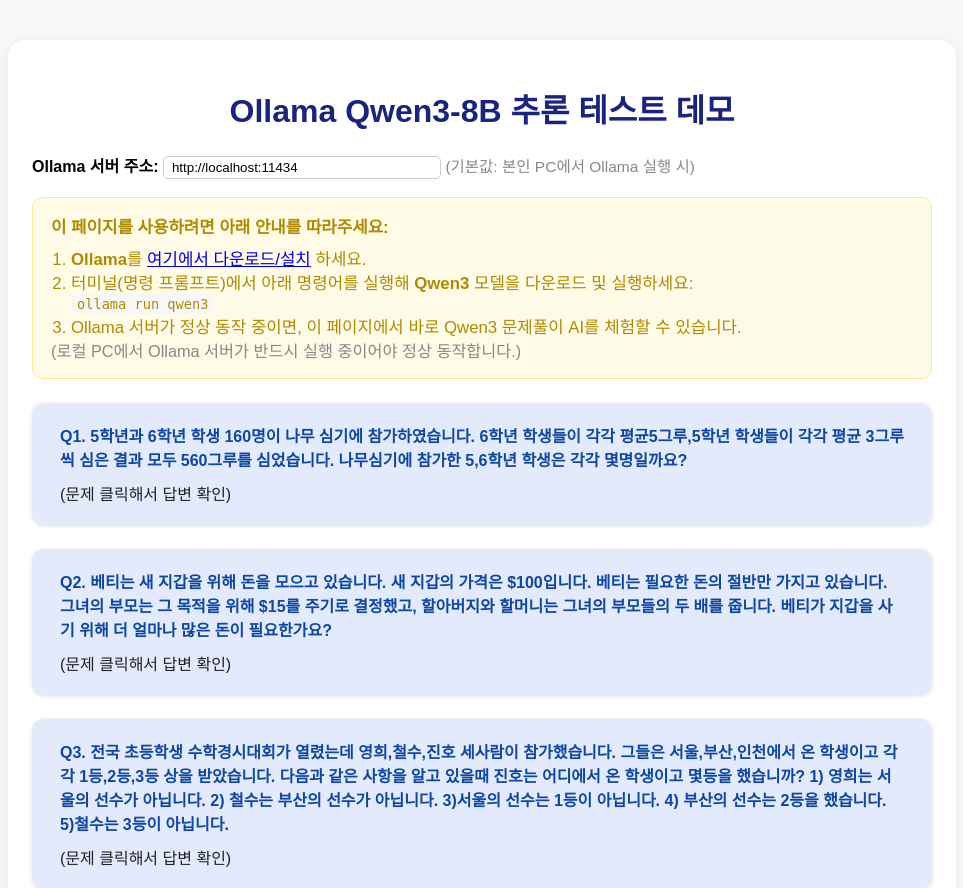
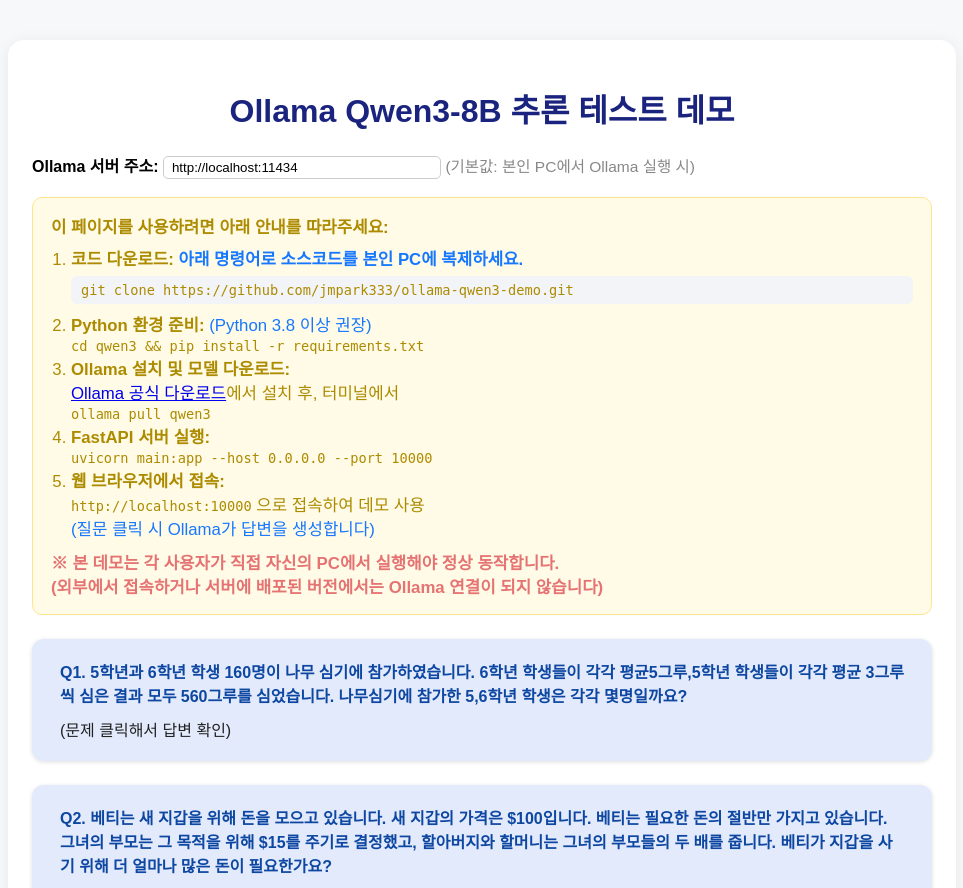
Before and after one commit to jmpark333/ollama-qwen3-demo, a FastAPI app: page / in a window 1280 px wide. Shown: the top 888 px of the page, without its empty margins (158-1121 px from the left). Run offline with FastAPI, Linux system fonts and the light colour scheme.

Commit message:
fix: 안내문구 실제 github URL 반영 및 코드 원상복구 (2025-05-01 16:54:55)

```diff
--- a/main.py
+++ b/main.py
@@ -29,7 +29,7 @@
             payload = {
                 "model": MODEL,
                 "messages": [
-                    {"role": "system", "content": "모든 답변은 반드시 한국어로 해주세요. 반드시 생각 과정만 <think>...</think> 태그로 감싸서 출력하고, 생각과정이 끝나면 그 다음에 본 답변, 풀이 과정, 논리, 수식, 단계별 설명 등을 별도로 출력하세요.\n\n[본 답변 출력 형식 예시]\n1. 문제를 분석합니다.\n2. 조건을 정리합니다.\n3. 수식을 세웁니다.\n4. 계산을 수행합니다.\n5. 결론을 도출합니다.\n\n\n- 각 단계는 반드시 줄바꿈(\\n) 또는 마크다운 번호/목록/소제목(예: 1., 2., 3. 또는 -, * 등)으로 구분해서 출력하세요.\n- 수식, 논리, 과정 등도 단계별로 구분하여 보기 좋게 작성하세요.\n- 새로운 문단과 각 단계는 반드시 빈 줄(두 번 엔터)로 구분하고, 이 규칙을 무시하면 안 됩니다."},  # 2025-05-01 14:31:30 프롬프트에 단계별 예시 및 줄바꿈/목록 유도 추가
+                    {"role": "system", "content": "모든 답변은 반드시 한국어로 해주세요. 생각 과정은 <think>...</think> 태그로 감싸서 출력하고, 생각과정이 끝나면 반드시 본 답변, 풀이 과정, 논리, 수식, 단계별 설명 등을 별도로 출력하세요.\n\n[본 답변 출력 형식 예시]\n1. 문제를 분석합니다.\n2. 조건을 정리합니다.\n3. 수식을 세웁니다.\n4. 계산을 수행합니다.\n5. 결론을 도출합니다.\n\n\n- 각 단계는 반드시 줄바꿈(\\n) 또는 마크다운 번호/목록/소제목(예: 1., 2., 3. 또는 -, * 등)으로 구분해서 출력하세요.\n- 수식, 논리, 과정 등도 단계별로 구분하여 보기 좋게 작성하세요.\n- 새로운 문단과 각 단계는 반드시 빈 줄(두 번 엔터)로 구분하고, 이 규칙을 무시하면 안 됩니다."},  # 2025-05-01 14:31:30 프롬프트에 단계별 예시 및 줄바꿈/목록 유도 추가
                     {"role": "user", "content": question}
                 ],
                 "options": {"num_ctx": 4096, "num_predict": 512}
--- a/static/main.js
+++ b/static/main.js
@@ -14,41 +14,85 @@
             }
             const answerDiv = card.querySelector(".answer");
             answerDiv.innerHTML = '<span style="color:#888;">답변 스트리밍 시작...</span>';
-
-            // Ollama endpoint 동적 fetch (2025-05-01 16:13:30)
-            const questionText = qDiv.innerText.replace(/^Q\d+\.\s*/, "");
             answerDiv.classList.add('answer-streaming');
             let fullContent = "";
+            let thinkingContent = "";
+            let isThinking = false;
 
-            // fetchAnswerStream: 브라우저에서 직접 Ollama로 요청
-            fetchAnswerStream(
-                questionText,
-                function(chunk) {
-                    fullContent += chunk;
-                    answerDiv.innerHTML = `<span style=\"color:#888;\">스트리밍 중...</span><br>${fullContent}`;
-                },
-                function(err) {
-                    answerDiv.innerHTML = `<span style=\"color:red;\">[오류] Ollama 서버 연결 실패: ${err.message}</span>`;
+            // 서버 프록시 API로 EventSource 연결 (원상복구)
+            const url = `/api/answer?idx=${idx}`;
+            const eventSource = new EventSource(url);
+            currentEventSource = eventSource;
+            console.log(`EventSource created for question ${idx}: ${url}`);
+
+            eventSource.onopen = function() {
+                console.log(`EventSource connection opened for question ${idx}.`);
+                answerDiv.innerHTML = '';
+            };
+            eventSource.onmessage = function(event) {
+                const data = event.data;
+                console.log("Received data:", data);
+                if (data === "[STREAM_START]") {
+                    console.log("Stream started.");
+                    fullContent = "";
+                    answerDiv.innerHTML = '';
+                    return;
                 }
-            ).then(() => {
-                renderFinalContent(answerDiv, fullContent);
-            });
+                if (data === "[DONE]") {
+                    console.log("Stream finished.");
+                    eventSource.close();
+                    currentEventSource = null;
+                    answerDiv.classList.remove('answer-streaming');
+                    renderFinalContent(answerDiv, fullContent);
+                    return;
+                }
+                if (data.startsWith("[HTTP 오류]") || data.startsWith("[예외]") || data.startsWith("[처리 오류]") || data.startsWith("[오류]")) {
+                    answerDiv.innerHTML = `<span style="color:red;">${data}</span>`;
+                    eventSource.close();
+                    currentEventSource = null;
+                    answerDiv.classList.remove('answer-streaming');
+                    return;
+                }
+                try {
+                    let rawData = event.data;
+                    const dataPrefix = "data: ";
+                    if (rawData.startsWith(dataPrefix)) {
+                        rawData = rawData.substring(dataPrefix.length).trim();
+                    }
+                    if (!rawData) {
+                        console.warn("Ignoring empty data after prefix removal.");
+                        return;
+                    }
+                    fullContent += rawData;
+                    const tempHtml = fullContent
+                        .replace(/&/g, "&amp;")
+                        .replace(/</g, "&lt;")
+                        .replace(/>/g, "&gt;")
+                        .replace(/"/g, "&quot;")
+                        .replace(/'/g, "&#039;")
+                        .replace(/\n/g, '<br>');
+                    answerDiv.innerHTML = tempHtml;
+                } catch (e) {
+                    console.error("스트림 데이터 처리 오류:", e);
+                    answerDiv.innerHTML = `<span style="color:red;">[오류] 데이터 처리 오류: ${e.message}</span>`;
+                    return;
+                }
+            };
+            eventSource.onerror = function(error) {
+                console.error("EventSource error:", error);
+                answerDiv.innerHTML = `<span style=\"color:red;\">[오류] 스트리밍 중 오류가 발생했습니다: ${error.message}</span>`;
+                eventSource.close();
+                currentEventSource = null;
+                answerDiv.classList.remove('answer-streaming');
+            };
         });
     });
 
-    // Ollama endpoint 입력란에서 주소 가져오기 (2025-05-01 16:13:30)
-    function getOllamaEndpoint() {
-        const input = document.getElementById('ollama-endpoint');
-        return input ? input.value : 'http://localhost:11434';
-    }
-
-    // 스트림 종료 후 최종 내용을 렌더링하는 함수
     function renderFinalContent(answerDiv, rawText) {
         let thinkMatch = rawText.match(/<think>([\s\S]*?)<\/think>/);
         let thinkHtml = '', answerText = rawText;
         if (thinkMatch) {
             let thinkText = thinkMatch[1].trim();
-            // 2025-05-01 15:02:40 생각과정에는 줄바꿈 규칙 미적용, 본문만 적용
             if (typeof marked !== 'undefined') {
                 thinkHtml = marked.parse(thinkText);
             } else {
@@ -56,7 +100,6 @@
             }
             answerText = rawText.replace(thinkMatch[0], '');
         }
-        // 본문(정답 등)만 줄바꿈 규칙 적용
         answerText = answerText.replace(/(\*\*?정답:?\*\*?)/g, '\n$1');
         answerText = answerText.replace(/(\d+\.\s)/g, '\n$1');
         if (typeof marked !== 'undefined') {
@@ -68,7 +111,6 @@
         }
         html += answerText;
         answerDiv.innerHTML = html;
-        // MathJax 수식 렌더링 트리거
         if (window.MathJax && window.MathJax.typeset) {
             window.MathJax.typeset([answerDiv]);
         }
--- a/templates/index.html
+++ b/templates/index.html
@@ -57,13 +57,28 @@
         <div class="ollama-guide" style="background:#fffbe6;border:1px solid #ffe58f;padding:16px 18px;border-radius:10px;margin-bottom:18px;color:#ad8b00;font-size:1.05em;">
             <b>이 페이지를 사용하려면 아래 안내를 따라주세요:</b><br>
             <ol style="margin:8px 0 0 20px;padding:0;">
-                <li><b>Ollama</b>를 <a href="https://ollama.com/download" target="_blank">여기에서 다운로드/설치</a> 하세요.</li>
-                <li>터미널(명령 프롬프트)에서 아래 명령어를 실행해 <b>Qwen3</b> 모델을 다운로드 및 실행하세요:<br>
-                    <code style="background:#f7f7f7;padding:2px 6px;border-radius:5px;display:inline-block;">ollama run qwen3</code>
+                <li><b>코드 다운로드:</b> <span style="color:#1677ff;font-weight:bold;">아래 명령어로 소스코드를 본인 PC에 복제하세요.</span><br>
+                    <code style="display:block;margin:6px 0 8px 0;padding:6px 10px;background:#f2f4f8;border-radius:6px;">git clone https://github.com/jmpark333/ollama-qwen3-demo.git</code>
                 </li>
-                <li>Ollama 서버가 정상 동작 중이면, 이 페이지에서 바로 Qwen3 문제풀이 AI를 체험할 수 있습니다.</li>
+                <li><b>Python 환경 준비:</b> <span style="color:#1677ff;">(Python 3.8 이상 권장)</span><br>
+                    <code>cd qwen3 && pip install -r requirements.txt</code>
+                </li>
+                <li><b>Ollama 설치 및 모델 다운로드:</b><br>
+                    <a href="https://ollama.com/download" target="_blank">Ollama 공식 다운로드</a>에서 설치 후, 터미널에서<br>
+                    <code>ollama pull qwen3</code>
+                </li>
+                <li><b>FastAPI 서버 실행:</b><br>
+                    <code>uvicorn main:app --host 0.0.0.0 --port 10000</code>
+                </li>
+                <li><b>웹 브라우저에서 접속:</b><br>
+                    <code>http://localhost:10000</code> 으로 접속하여 데모 사용<br>
+                    <span style="color:#1677ff;">(질문 클릭 시 Ollama가 답변을 생성합니다)</span>
+                </li>
             </ol>
-            <span style="font-size:0.97em;color:#888;">(로컬 PC에서 Ollama 서버가 반드시 실행 중이어야 정상 동작합니다.)</span>
+            <div style="margin-top:10px;color:#e57373;font-weight:bold;">
+                ※ <b>본 데모는 각 사용자가 직접 자신의 PC에서 실행해야 정상 동작합니다.</b><br>
+                (외부에서 접속하거나 서버에 배포된 버전에서는 Ollama 연결이 되지 않습니다)
+            </div>
         </div>
         {% for q in questions %}
         <div class="qa-card">
```
